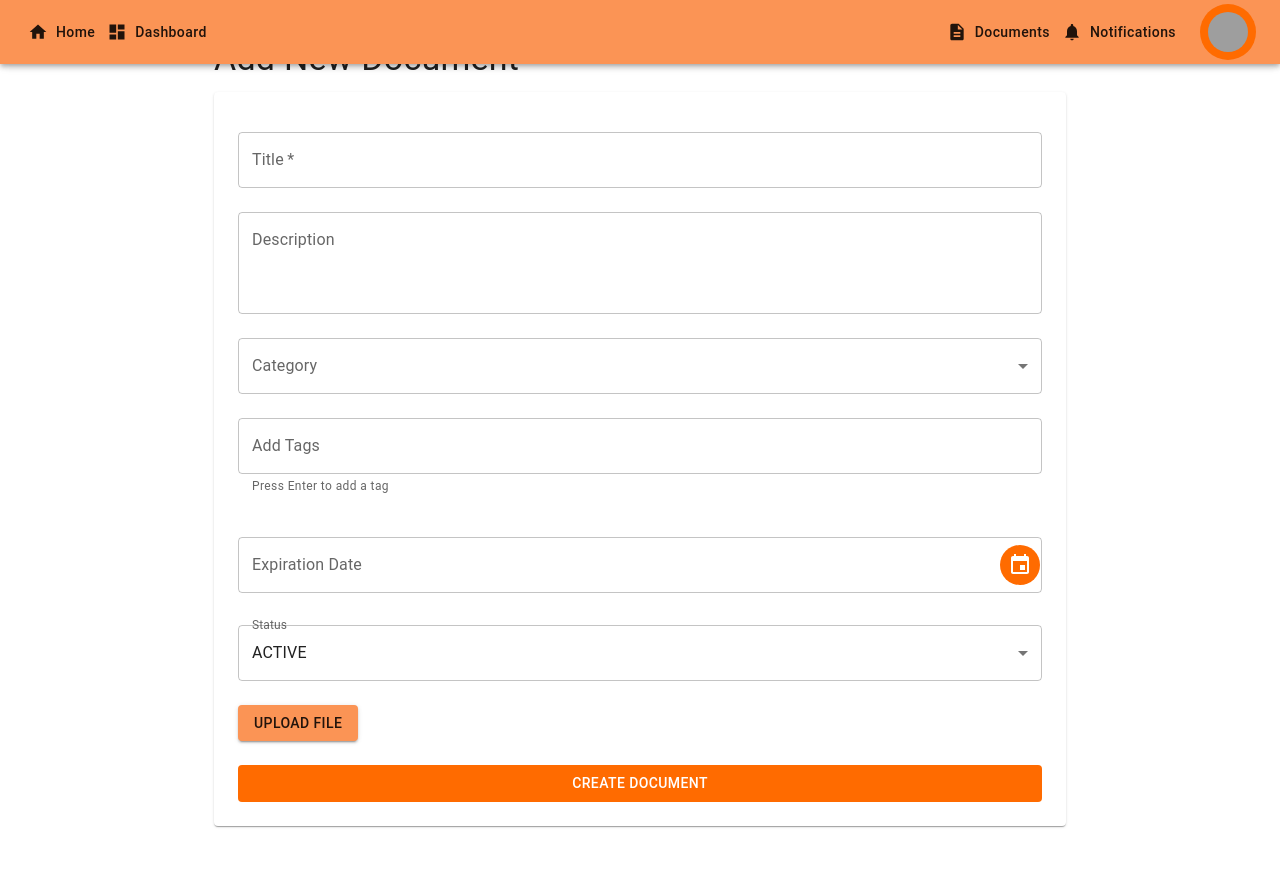
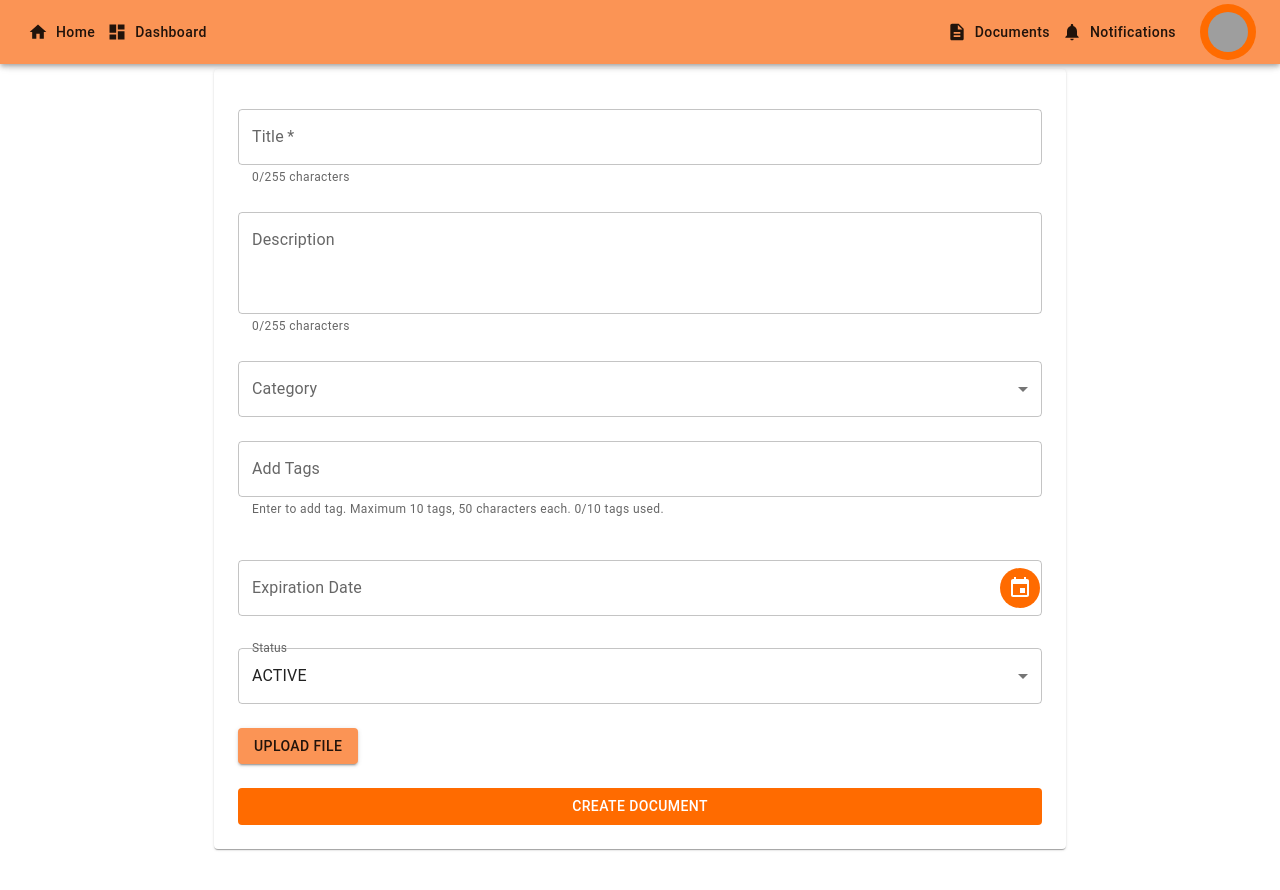
Before and after one commit to AlzgamerCS/react-notification-cursor, a React (Vite) app: page /add-document in a window 1280 px wide. Shown: the top 890 px of the page. Built offline with nearby package versions, Linux system fonts and the light colour scheme; sample sign-in values are in the browser's storage; grey boxes are pictures that could not be loaded.

Commit message:
Enhance AddDocument page with character limits and error handling for title, description, and tags. Implement maximum tag count and length validation, and prevent selection of past expiration dates.

```diff
--- a/src/pages/AddDocument.tsx
+++ b/src/pages/AddDocument.tsx
@@ -183,6 +183,9 @@ const AddDocument = () => {
               value={title}
               onChange={(e) => setTitle(e.target.value)}
               margin="normal"
+              inputProps={{ maxLength: 255 }}
+              helperText={`${title.length}/255 characters`}
+              error={title.length === 255}
             />
 
             <TextField
@@ -193,6 +196,9 @@ const AddDocument = () => {
               margin="normal"
               multiline
               rows={3}
+              inputProps={{ maxLength: 255 }}
+              helperText={`${description.length}/255 characters`}
+              error={description.length === 255}
             />
 
             <FormControl fullWidth margin="normal">
@@ -216,15 +222,37 @@ const AddDocument = () => {
                 label="Add Tags"
                 value={tagInput}
                 onChange={(e) => setTagInput(e.target.value)}
-                onKeyDown={handleTagInputKeyDown}
-                helperText="Press Enter to add a tag"
+                onKeyDown={(e) => {
+                  if (e.key === 'Enter' && tagInput) {
+                    e.preventDefault();
+                    if (tags.length >= 10) {
+                      setError('Maximum 10 tags allowed');
+                      return;
+                    }
+                    if (tagInput.length > 50) {
+                      setError('Tag length cannot exceed 50 characters');
+                      return;
+                    }
+                    if (!tags.includes(tagInput)) {
+                      setTags([...tags, tagInput]);
+                      setTagInput('');
+                      setError('');
+                    }
+                  }
+                }}
+                helperText={`Enter to add tag. Maximum 10 tags, 50 characters each. ${tags.length}/10 tags used.`}
+                error={tags.length >= 10 || tagInput.length > 50}
+                inputProps={{ maxLength: 50 }}
               />
               <Box sx={{ display: 'flex', flexWrap: 'wrap', gap: 1, mt: 1 }}>
                 {tags.map((tag) => (
                   <Chip
                     key={tag}
                     label={tag}
-                    onDelete={() => setTags(tags.filter((t) => t !== tag))}
+                    onDelete={() => {
+                      setTags(tags.filter((t) => t !== tag));
+                      setError('');
+                    }}
                   />
                 ))}
               </Box>
@@ -236,6 +264,7 @@ const AddDocument = () => {
                 value={expirationDate}
                 onChange={(newValue) => setExpirationDate(newValue)}
                 sx={{ mt: 2, mb: 2, width: '100%' }}
+                minDate={new Date()} // Prevent past dates
               />
             </LocalizationProvider>
 
```
